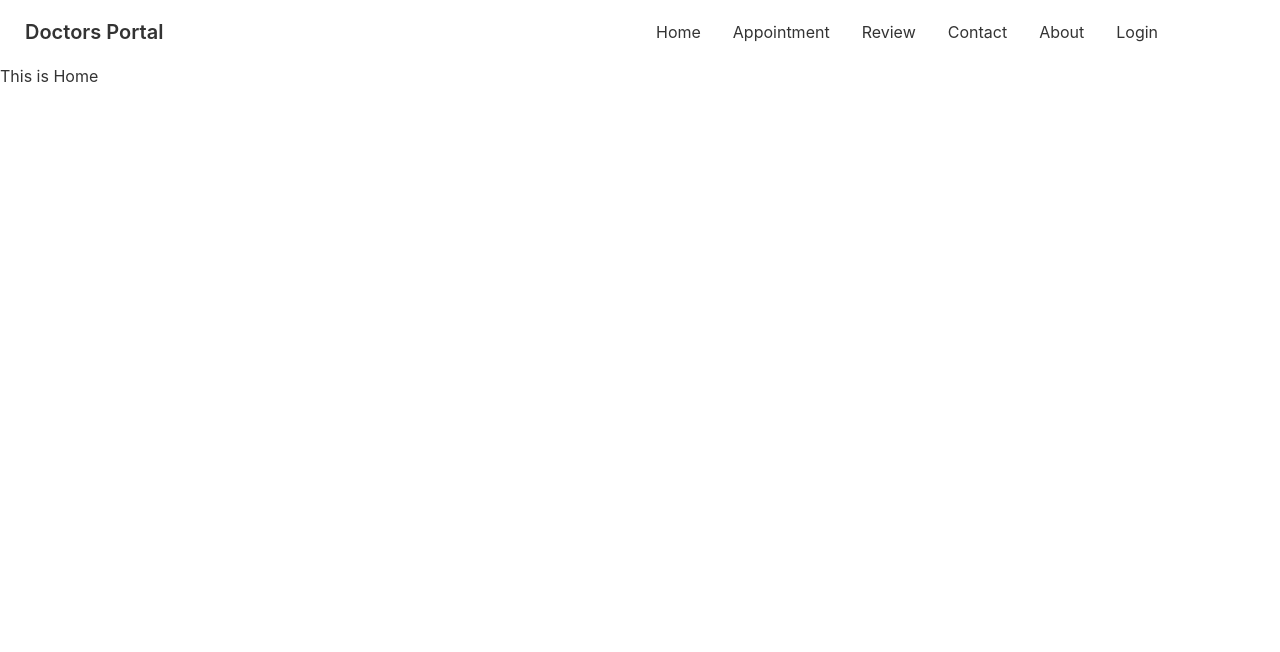
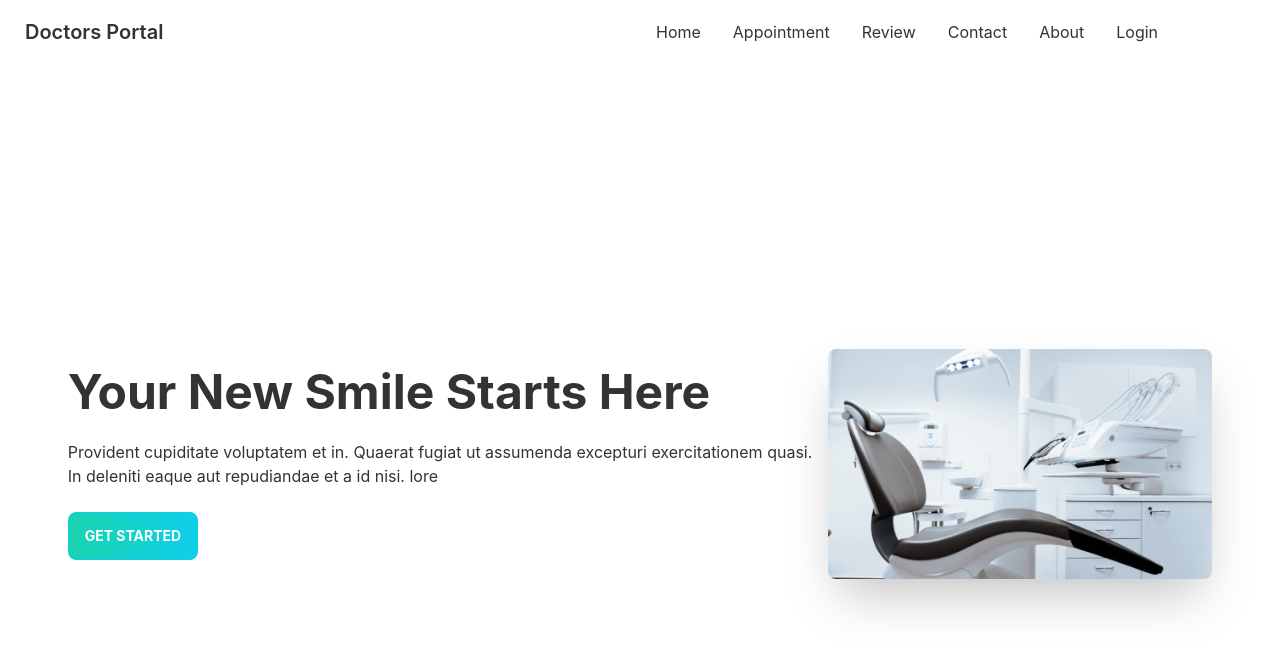
Before and after one commit to themarjanz/doctors-portal, a React (Create React App) app: page / in a window 1280 px wide. Shown: the top 652 px of the page. Built offline with nearby package versions, Linux system fonts and the light colour scheme.

Commit message:
banner added

```diff
--- /dev/null
+++ b/src/Pages/Home/BAnner.js
@@ -0,0 +1,19 @@
+import React from 'react';
+import chair from '../../assets/images/chair.png'
+
+const BAnner = () => {
+    return (
+        <div className="hero min-h-screen px-12">
+            <div className="hero-content flex-col lg:flex-row-reverse">
+                <img src={chair} className="max-w-sm rounded-lg shadow-2xl" />
+                <div>
+                    <h1 className="text-5xl font-bold">Your New Smile Starts Here</h1>
+                    <p className="py-6">Provident cupiditate voluptatem et in. Quaerat fugiat ut assumenda excepturi exercitationem quasi. <br /> In deleniti eaque aut repudiandae et a id nisi.  lore</p>
+                    <button className="btn btn-primary uppercase text-white font-bold bg-gradient-to-r from-secondary to-primary">Get Started</button>
+                </div>
+            </div>
+        </div>
+    );
+};
+
+export default BAnner;
--- a/src/Pages/Home/Home.js
+++ b/src/Pages/Home/Home.js
@@ -1,9 +1,10 @@
 import React from 'react';
+import BAnner from './BAnner';
 
 const Home = () => {
     return (
         <div>
-            <h2>This is Home</h2>
+            <BAnner></BAnner>
         </div>
     );
 };
```
Also changed, not shown: src/Pages/Home/Info.js (added).
